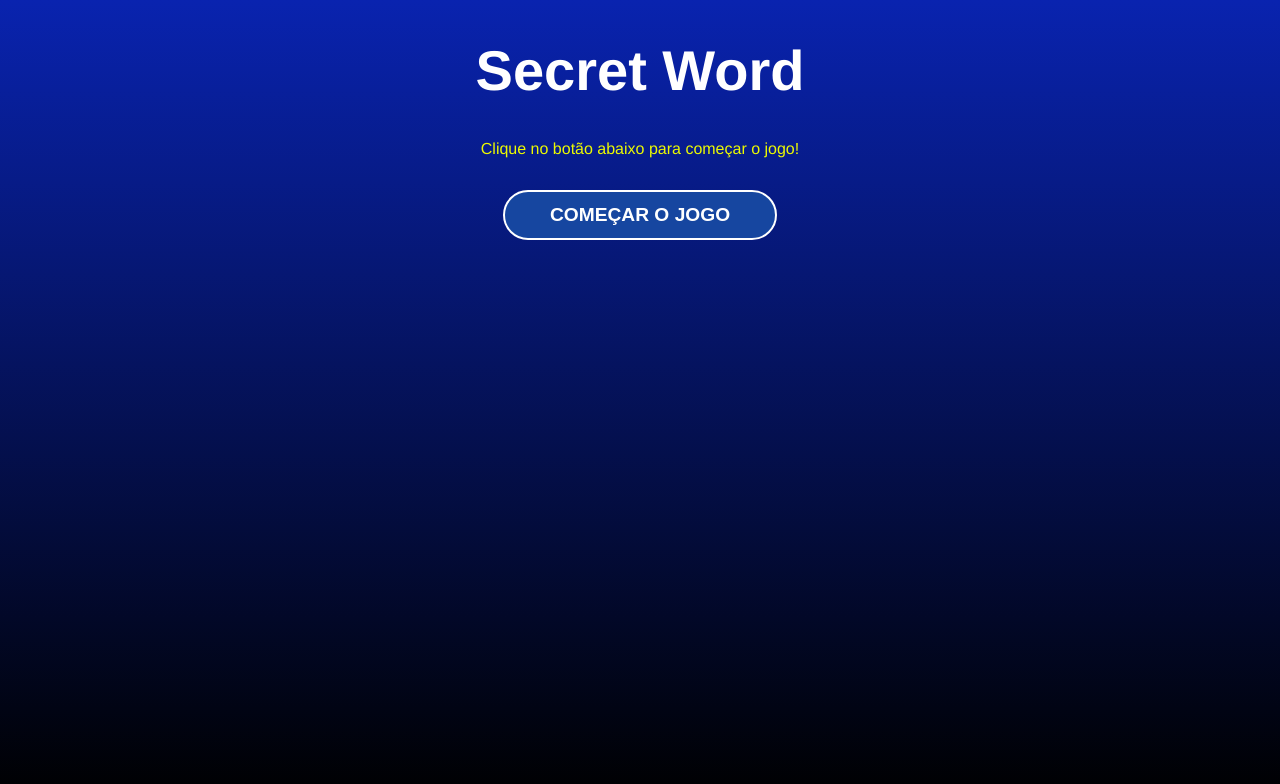
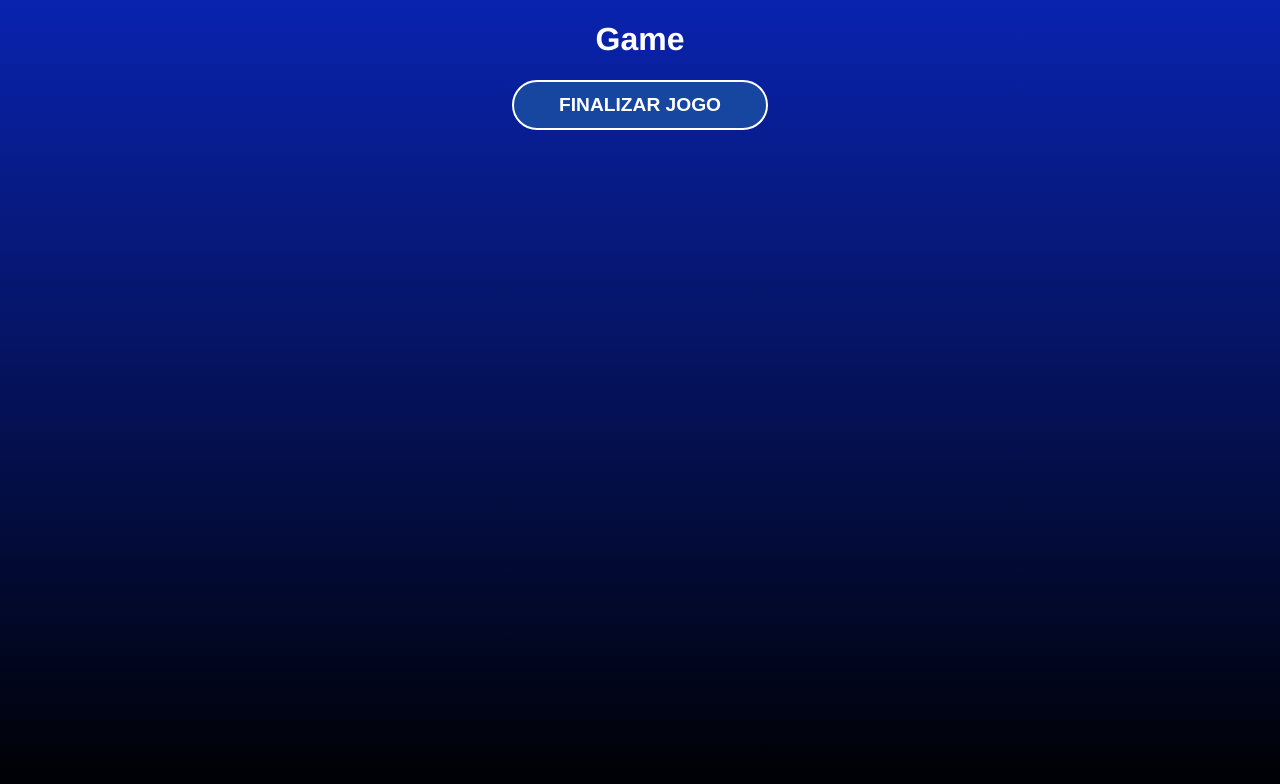
Before and after one commit to DennisGabriel-Dev/react-secret-word, a React (Vite) app: page / in a window 1280 px wide. Both pictures are taken after a click on the button "COMEÇAR O JOGO". Shown: the top 784 px of the page. Built offline with nearby package versions, Linux system fonts and the light colour scheme.

Commit message:
change game stages

```diff
--- a/src/App.jsx
+++ b/src/App.jsx
@@ -16,13 +16,25 @@
 function App() {
   const [gameStage, setGameStage] = useState(stages[0].name)
   const [words] = useState(wordsList)
-  console.log(words)
+
+  const startGame = () => {
+    setGameStage(stages[1].name)
+  }
+
+  const verifyLetter = () => {
+    setGameStage(stages[2].name)
+  }
+
+  const retry = () => {
+    setGameStage(stages[0].name)
+  }
 
   return (
     <div className='App'>
-      { gameStage === 'start' && <StartScreen /> }
-      { gameStage === 'game' && <Game /> }
-      { gameStage === 'end' && <GameOver /> }
+      { gameStage === 'start' && <StartScreen startGame={startGame}/> }
+      {console.log(gameStage)}
+      { gameStage === 'game' && <Game verifyLetter={verifyLetter}/> }
+      { gameStage === 'end' && <GameOver retry={retry} /> }
     </div>
   )
 }
--- a/src/components/Game.jsx
+++ b/src/components/Game.jsx
@@ -1,6 +1,9 @@
-const Game = () => {
+const Game = ({verifyLetter}) => {
   return (
-    <div>Game</div>
+    <div>
+      <h1>Game</h1>
+      <button onClick={verifyLetter}>Finalizar Jogo</button>
+    </div>
   )
 }
 
--- a/src/components/GameOver.jsx
+++ b/src/components/GameOver.jsx
@@ -1,6 +1,9 @@
-const GameOver = () => {
+const GameOver = ({retry}) => {
   return (
-    <div>GameOver</div>
+    <div>
+      <h1>GameOver</h1>
+      <button onClick={retry}>Tentar novamente</button>
+    </div>
   )
 }
 
--- a/src/components/StartScreen.jsx
+++ b/src/components/StartScreen.jsx
@@ -1,11 +1,11 @@
 import './StartScreen.css'
 
-const StartScreen = () => {
+const StartScreen = ({startGame}) => {
   return (
     <div className='start'>
       <h1>Secret Word</h1>
       <p>Clique no botão abaixo para começar o jogo!</p>
-      <button>Começar o jogo</button>
+      <button onClick={startGame}>Começar o jogo</button>
     </div>
   )
 }
```
